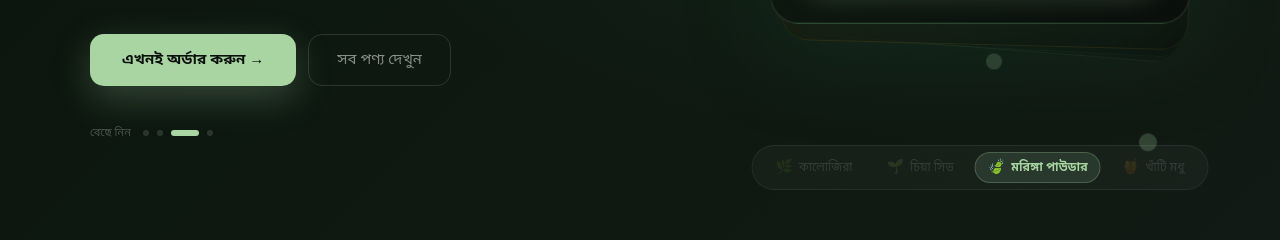
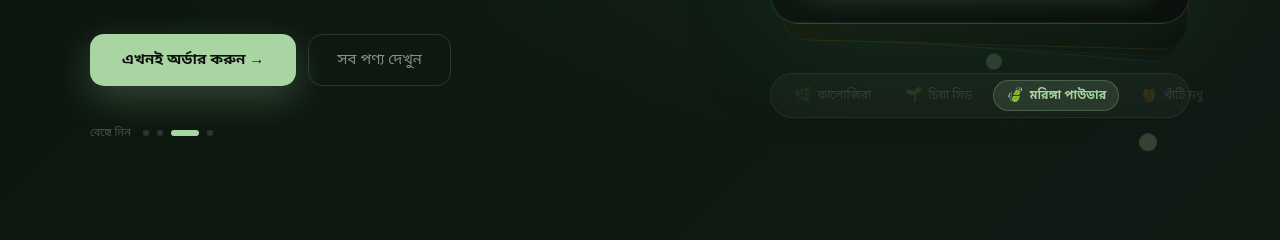
Before and after one commit to businesshimsagororg/pureorigins, a Next.js app in the folder frontend/next-app/: page / in a window 1280 px wide. Shown: the part 694-934 px from the top of the page. Built offline with nearby package versions, Linux system fonts and the light colour scheme; no server answers.

Commit message:
Initial commit

```diff
--- a/frontend/next-app/components/Hero.tsx
+++ b/frontend/next-app/components/Hero.tsx
@@ -113,7 +113,17 @@ export default function PureOriginsHero() {
         .hero-nav-pill { transition: all 0.25s ease; cursor: pointer; }
         .hero-nav-pill:hover { opacity: 1 !important; }
         .hero-left { display: block; }
+        .hero-nav-container {
+          position: absolute; bottom: 20px; left: 50%; transform: translateX(-50%);
+          display: flex; gap: 8px; background: #ffffff08; border-radius: 99px;
+          padding: 6px 10px; border: 1px solid #ffffff10; z-index: 20;
+          width: max-content; max-width: 100%;
+        }
         @media (max-width: 768px) {
+          .hero-nav-container {
+            width: 95%; max-width: 360px; flex-wrap: wrap; justify-content: center;
+            border-radius: 20px; bottom: 0px; gap: 6px; padding: 10px;
+          }
           .hero-left { display: none !important; }
           .hero-grid { grid-template-columns: 1fr !important; padding-top: 20px !important; padding-bottom: 40px !important; align-items: flex-start !important; }
           .hero-container { min-height: auto !important; padding-top: 20px !important; padding-bottom: 40px !important; align-items: flex-start !important; }
@@ -299,12 +309,7 @@ export default function PureOriginsHero() {
             </div>
           </div>
 
-          <div style={{
-            position: "absolute", bottom: "-52px", left: "50%",
-            transform: "translateX(-50%)", display: "flex", gap: "8px",
-            background: "#ffffff08", borderRadius: "99px", padding: "6px 10px",
-            border: "1px solid #ffffff10",
-          }}>
+          <div className="hero-nav-container">
             {products.map((p, i) => (
               <div key={p.id} className="hero-nav-pill" onClick={() => handleSwitch(i)} style={{
                 display: "flex", alignItems: "center", gap: "6px",
```
